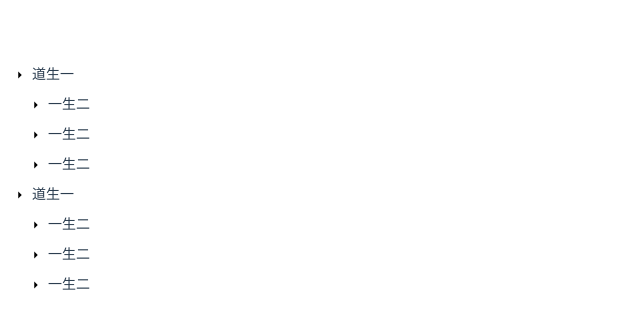
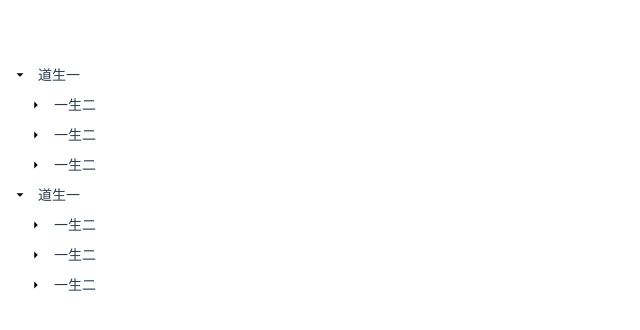
Before and after one commit to hanxiaoluan/my-components, a Vue app: page / in a window 1280 px wide. Shown: the top 330 px of the page, without its empty margins (0-640 px from the left). Built offline with nearby package versions, Linux system fonts and the light colour scheme.

Commit message:
feat: :sparkles: 完成switch-icon的展开样式，学习useMemo

```diff
--- a/src/components/Tree/src/Tree.tsx
+++ b/src/components/Tree/src/Tree.tsx
@@ -55,7 +55,8 @@ export default defineComponent({
 		console.log(mergedFlattenNodesRef.value)
 
 		provide(treeInjectKey, {
-			indentRef: toRef(props, 'indent')
+			indentRef: toRef(props, 'indent'),
+			getMergedExpandedKeys
 		})
 		return {
 			fattenNodes: mergedFlattenNodesRef,
--- a/src/components/Tree/src/TreeItem.tsx
+++ b/src/components/Tree/src/TreeItem.tsx
@@ -1,8 +1,9 @@
 import { defineComponent, inject, PropType } from 'vue'
+import TreeItemSwitcher from './TreeItemSwitcher'
+import TreeItemContent from './TreeItemContent'
 import { repeat } from '@/utils/repeat'
 import { treeInjectKey } from './Tree'
-import TreeItemSwitcher from './TreeItemSwitcher'
-import TreeItemContent from './TreeItemContent'
+import { useMemo } from '@/utils/useMemo'
 import type { TmNode } from './types'
 
 export default defineComponent({
@@ -17,21 +18,22 @@ export default defineComponent({
 			required: true
 		}
 	},
-	setup() {
-		const { indentRef } = inject(treeInjectKey)!
+	setup(props) {
+		const { indentRef, getMergedExpandedKeys } = inject(treeInjectKey)!
 
 		return {
-			indent: indentRef
+			indent: indentRef,
+			expanded: useMemo(() => getMergedExpandedKeys.value.findIndex((key) => key === props.tmNode.key) > -1)
 		}
 	},
 	render() {
-		const { clsPrefix, tmNode, indent } = this
+		const { clsPrefix, tmNode, indent, expanded } = this
 
 		return (
 			<div class={`${clsPrefix}-tree-node-wrapper`}>
 				<div class={`${clsPrefix}-tree-node`}>
 					{repeat(tmNode.level, <div class={`${clsPrefix}-tree-node-indent`} style={{ flex: `0 0 ${indent}px` }} />)}
-					<TreeItemSwitcher clsPrefix={clsPrefix} />
+					<TreeItemSwitcher clsPrefix={clsPrefix} expanded={expanded} />
 					<TreeItemContent clsPrefix={clsPrefix} tmNode={tmNode} />
 				</div>
 			</div>
--- a/src/components/Tree/src/TreeItemSwitcher.tsx
+++ b/src/components/Tree/src/TreeItemSwitcher.tsx
@@ -11,10 +11,12 @@ export default defineComponent({
 		onClick: Function as PropType<(e: MouseEvent) => void>
 	},
 	render() {
-		const { clsPrefix } = this
+		const { clsPrefix, expanded } = this
 
 		return (
-			<span class={[`${clsPrefix}-tree-node-switcher`]} onClick={this.onClick}>
+			<span
+				class={[`${clsPrefix}-tree-node-switcher`, expanded && `${clsPrefix}-tree-node-switcher--expanded`]}
+				onClick={this.onClick}>
 				<div class={`${clsPrefix}-tree-node-switcher__icon`}>
 					<SwitcherIcon />
 				</div>
--- a/src/components/Tree/src/styles/tree.scss
+++ b/src/components/Tree/src/styles/tree.scss
@@ -3,7 +3,7 @@ $tree: #{$clsPrefix}-tree;
 $tree-node-wrapper:#{$tree}-node-wrapper;
 $tree-node:#{$tree}-node;
 $tree-switcher:#{$tree-node}-switcher;
-
+$tree-content:#{$tree}-node-content;
 .#{$tree} {
     font-size: 14px;
     outline: none;
@@ -40,6 +40,19 @@ $tree-switcher:#{$tree-node}-switcher;
             font-size: 14px;
             // color: red;
         }
+        &--expanded {
+            transform: rotate(90deg);
+        }
+    }
+    .#{$tree-content} {
+        position: relative;
+        display: inline-flex;
+        align-items: center;
+        min-height: 24px;
+        box-sizing: border-box;
+        line-height: 1.5;
+        vertical-align: bottom;
+        padding: 0 6px;
     }
 
 }
--- a/src/components/Tree/src/types.ts
+++ b/src/components/Tree/src/types.ts
@@ -1,4 +1,4 @@
-import type { VNodeChild, Ref } from 'vue'
+import type { VNodeChild, Ref, ComputedRef } from 'vue'
 import type { TreeNode } from '@/treemate/types'
 export type Key = string | number
 
@@ -20,4 +20,5 @@ export type TmNode = TreeNode<TreeOption>
 
 export interface TreeInjection {
 	indentRef: Ref<number>
+	getMergedExpandedKeys: ComputedRef<Key[]>
 }
--- /dev/null
+++ b/src/utils/useMemo.ts
@@ -0,0 +1,37 @@
+/* eslint-disable no-redeclare */
+import { computed, ref, Ref, watch, ComputedRef, WritableComputedRef } from 'vue'
+
+type MemoGetter<T> = () => T
+type MemoSetter<T> = (v: T) => void
+
+interface WritableMemoOptions<T> {
+	get: MemoGetter<T>
+	set: MemoSetter<T>
+}
+
+function useMemo<T>(getter: MemoGetter<T>): ComputedRef<T>
+function useMemo<T>(options: WritableMemoOptions<T>): WritableComputedRef<T>
+function useMemo<T>(getterOrOptions: MemoGetter<T> | WritableMemoOptions<T>): ComputedRef<T> | WritableComputedRef<T> {
+	const computedValueRef = computed(getterOrOptions as any) as WritableComputedRef<T> | ComputedRef<T>
+	// Maybe it's not possible to lazy evaluate the value, since we can't make
+	// render phase capture the deps behind useMemo
+	const valueRef = ref(computedValueRef.value) as Ref<T>
+	watch(computedValueRef, (value) => {
+		valueRef.value = value
+	})
+	if (typeof getterOrOptions === 'function') {
+		return valueRef as ComputedRef<T>
+	} else {
+		return {
+			__v_isRef: true,
+			get value() {
+				return valueRef.value
+			},
+			set value(v: T) {
+				;(getterOrOptions as WritableMemoOptions<T>).set(v)
+			}
+		} as unknown as WritableComputedRef<T>
+	}
+}
+
+export { useMemo }
```
